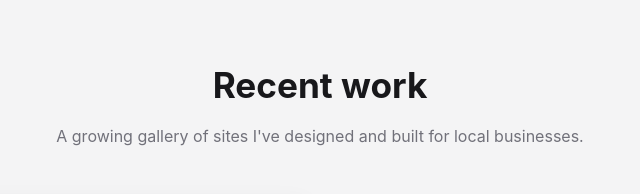
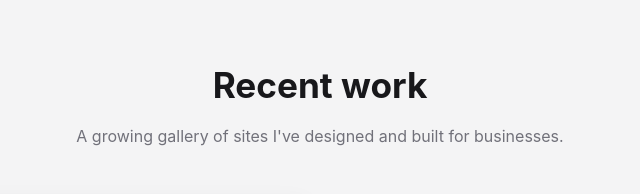
Before and after one commit to g3techus/small-biz-landing-page, a website: page index.html in a window 1280 px wide. Shown: the part 1500-1694 px from the top of the page, 320-960 px from the left. Drawn offline with Linux system fonts and the light colour scheme.

Commit message:
Remove 'local' from portfolio section copy

```diff
--- a/index.html
+++ b/index.html
@@ -108,7 +108,7 @@
   <section class="portfolio" id="portfolio">
     <div class="container">
       <h2>Recent work</h2>
-      <p class="section-sub">A growing gallery of sites I've designed and built for local businesses.</p>
+      <p class="section-sub">A growing gallery of sites I've designed and built for businesses.</p>
       <div class="portfolio-grid">
 
         <!--
```
